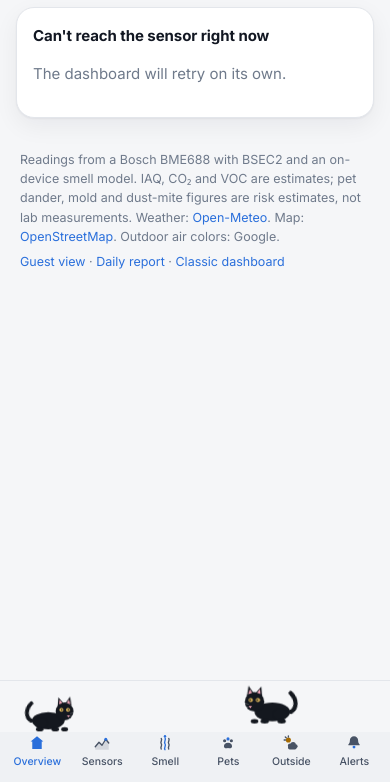
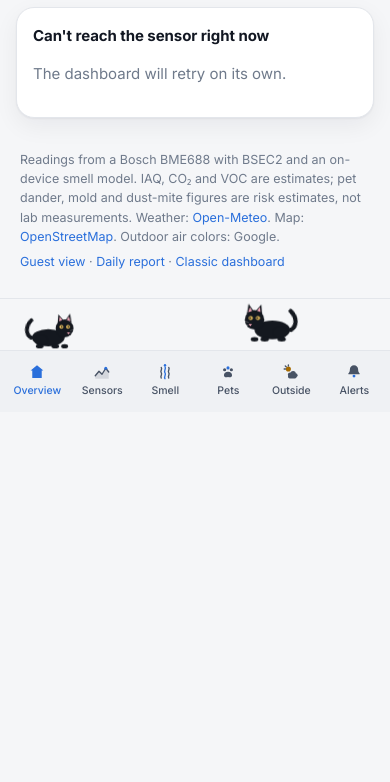
Before and after one commit to becktj90/SniffMaster, a website: page web/public/index.html in a window 390 px wide. Shown: the part 62-844 px from the top of the page. Drawn offline with nearby package versions, Linux system fonts and the light colour scheme; no server answers.

Commit message:
Fix mobile tab bar labels cut off by iOS Safari toolbar (#104)
The mobile tab bar was position:fixed, bottom:0, which in iOS Safari
anchors to the layout viewport and slides under the bottom toolbar -
env(safe-area-inset-bottom) only covers the home indicator, not the
toolbar, so the labels were half-covered (Trevor's Outside-page
screenshot). The cats band + tab bar now ride in one sticky bottom
dock at the end of the document: sticky sticks to the visible viewport,
so the dock stays above the toolbar in Safari and at the screen bottom
in the installed PWA, with no fixed pixel offset anywhere. The dock
nav is a second copy of the header nav (the header copy cannot stick
to the viewport bottom from inside the sticky header); app.js already
syncs aria-current across every .tabs link. The cats band is mounted
into the dock by cats.js, and the old 114px body clearance padding is
gone now the dock is in flow (desktop keeps its 72px).

```diff
--- a/web/public/cats.js
+++ b/web/public/cats.js
@@ -3,10 +3,10 @@
 // pet dander rose). Inline SVG cats with faces that blink, pink inner ears
 // and nose, swaying tails and an occasional ear twitch; no images, no libs.
 //
-// The cats live in a dedicated band pinned to the bottom edge of the viewport
-// — never over the content. The band sits below the page (body padding clears
-// it) and above the mobile tab bar, so no number, gauge, chart, card or text
-// is ever covered. `pointer-events: none` keeps every tap reaching the page.
+// The cats live in a dedicated band in the sticky bottom dock at the end of
+// the document (see index.html) — above the mobile tab bar, below the page
+// content, so no number, gauge, chart, card or text is ever covered.
+// `pointer-events: none` keeps every tap reaching the page.
 //
 // The dashboard script (app.js, a classic script) uses the `window.SniffCats`
 // global below; the exports keep the mapping and markup testable from node.
@@ -86,7 +86,7 @@ export function catsInnerHtml(count) {
   return cats;
 }
 
-/** HTML for the whole roaming band: fixed to the viewport bottom, no data. */
+/** HTML for the whole roaming band: lives in the bottom dock, no data. */
 export function catsBandHtml(count) {
   return `<div class="cats-band" id="cats-band" aria-hidden="true">${catsInnerHtml(count)}</div>`;
 }
@@ -101,7 +101,11 @@ export function mountCats(count) {
     const tmp = document.createElement("div");
     tmp.innerHTML = catsBandHtml(count === undefined ? 2 : count);
     band = tmp.firstChild;
-    document.body.appendChild(band);
+    // Into the bottom dock, above the tab nav — so band and tab bar move
+    // together as one sticky unit. Falls back to body if the dock is absent.
+    const dock = document.getElementById("bottom-dock");
+    if (dock) dock.prepend(band);
+    else document.body.appendChild(band);
     currentCount = clampCount(count === undefined ? 2 : count);
   }
   return band;
--- a/web/public/index.html
+++ b/web/public/index.html
@@ -100,6 +100,30 @@
     <p><a href="/guest">Guest view</a> · <a href="/report">Daily report</a> · <a href="/classic">Classic dashboard</a></p>
   </footer>
 
+  <!-- Bottom dock (mobile only): the cats band + tab bar ride in one
+       sticky wrapper at the end of the document. The tab bar is
+       position:fixed on no platform now — in iOS Safari a fixed bottom
+       bar anchors to the layout viewport and slides under the bottom
+       toolbar, cutting off the labels; a sticky dock sticks to the
+       visible viewport instead, so it stays above the toolbar in
+       Safari and at the screen bottom in the installed PWA (the tab
+       bar's own bottom padding still carries the home-indicator
+       safe-area inset). The nav here is a second copy of the header
+       nav: the header copy can't stick to the viewport bottom from
+       inside the sticky header, and app.js syncs aria-current across
+       every .tabs link, so both copies always agree. cats.js mounts
+       the cats band into this dock, above the nav. -->
+  <div class="bottom-dock" id="bottom-dock">
+    <nav class="tabs" aria-label="Sections">
+      <a href="#/" data-route="home"><svg viewBox="0 0 24 24" aria-hidden="true"><path class="fill" d="M12 3l8.5 7h-2.2v10H5.7V10H3.5z"/><rect class="acc" x="10.5" y="14.5" width="3" height="5.5" rx="1"/></svg><span>Overview</span></a>
+      <a href="#/sensors" data-route="sensors"><svg viewBox="0 0 24 24" aria-hidden="true"><path class="area" d="M3 17l5-6 4 4 5-8 4 5v9H3z"/><path d="M3 17l5-6 4 4 5-8 4 5"/><circle class="acc" cx="17" cy="7" r="2"/></svg><span>Sensors</span></a>
+      <a href="#/smell" data-route="smell"><svg viewBox="0 0 24 24" aria-hidden="true"><path d="M7 20c-2-2.5 2-4.5 0-7s2-4.5 0-7"/><path class="accs" d="M12 21c-2-3 2-5 0-8s2-5 0-8"/><path d="M17 20c-2-2.5 2-4.5 0-7s2-4.5 0-7"/><circle class="acc" cx="12" cy="3" r="1.6"/></svg><span>Smell</span></a>
+      <a href="#/pets" data-route="pets"><svg viewBox="0 0 24 24" aria-hidden="true"><circle class="fill" cx="7.5" cy="9" r="2.1"/><circle class="acc" cx="12" cy="6.5" r="2.1"/><circle class="fill" cx="16.5" cy="9" r="2.1"/><path class="fill" d="M12 11.8c-3.2 0-5.4 2.2-5.4 4.4 0 1.8 1.4 2.9 3 2.9.9 0 1.6-.4 2.4-.4s1.5.4 2.4.4c1.6 0 3-1.1 3-2.9 0-2.2-2.2-4.4-5.4-4.4z"/></svg><span>Pets</span></a>
+      <a href="#/outside" data-route="outside"><svg viewBox="0 0 24 24" aria-hidden="true"><circle class="sun" cx="8.5" cy="8" r="3.4"/><path d="M8.5 2.4v1.7M2.9 8h1.7M4.4 3.9l1.2 1.2"/><circle class="fill" cx="10.8" cy="15.8" r="3"/><circle class="fill" cx="14.8" cy="14.2" r="3.6"/><circle class="fill" cx="18.2" cy="16.2" r="2.6"/><rect class="fill" x="8" y="15.8" width="11.5" height="4.7" rx="2.3"/></svg><span>Outside</span></a>
+      <a href="#/alerts" data-route="alerts"><svg viewBox="0 0 24 24" aria-hidden="true"><path class="fill" d="M12 3a5.5 5.5 0 0 0-5.5 5.5c0 2.9-1 4.3-2 5.4-.4.4 0 1 .5 1h14c.5 0 .9-.6.5-1-1-1.1-2-2.5-2-5.4A5.5 5.5 0 0 0 12 3z"/><circle class="acc" cx="12" cy="17.4" r="1.9"/></svg><span>Alerts</span></a>
+    </nav>
+  </div>
+
   <div class="tooltip" id="tooltip" role="tooltip" hidden></div>
   <script src="https://unpkg.com/leaflet@1.9.4/dist/leaflet.js"></script>
   <script type="module" src="/cats.js"></script>
--- a/web/public/style.css
+++ b/web/public/style.css
@@ -68,7 +68,11 @@ html { -webkit-text-size-adjust: 100%; }
 body {
   margin: 0; background: var(--bg); color: var(--ink); font: 15px/1.55 var(--sans);
   -webkit-font-smoothing: antialiased; min-height: 100vh; overflow-x: hidden;
-  padding-bottom: calc(114px + env(safe-area-inset-bottom));
+  /* No bottom clearance padding: on mobile the cats band + tab bar live
+     in the sticky bottom dock at the end of the document, in flow, so
+     the footer scrolls to rest directly above them; on desktop the
+     min-width:861px rule below still clears the fixed cats band. */
+  padding-bottom: 0;
 }
 a { color: var(--accent); text-decoration: none; }
 a:hover { text-decoration: underline; }
@@ -116,10 +120,23 @@ button, input, select { font: inherit; color: inherit; }
 .icon-btn svg { width: 20px; height: 20px; fill: none; stroke: currentColor; stroke-width: 1.8; stroke-linecap: round; stroke-linejoin: round; }
 
 @media (max-width: 860px) {
-  /* backdrop-filter would make the header the containing block for the fixed tab bar */
+  /* The header is a plain opaque bar on mobile: the tab bar lives in the
+     bottom dock now, not in the header. */
   .topbar { padding-left: 16px; padding-right: 16px; backdrop-filter: none; -webkit-backdrop-filter: none; background: var(--bg); }
+  /* Header nav is hidden on mobile; the dock copy below is the tab bar. */
+  .topbar .tabs { display: none; }
+  /* Bottom dock: the cats band + tab bar in one sticky wrapper at the end
+     of the document. Sticky (not fixed): in iOS Safari a fixed bottom bar
+     anchors to the layout viewport and slides under the bottom toolbar,
+     cutting off the tab labels — env(safe-area-inset-bottom) only covers
+     the home indicator, not the toolbar. A sticky dock sticks to the
+     visible viewport instead, so it stays above the toolbar in Safari
+     and at the screen bottom in the installed PWA. The tab bar's own
+     bottom padding still carries the safe-area inset. No fixed pixel
+     offset anywhere: the dock is exactly as tall as its contents. */
+  .bottom-dock { position: sticky; bottom: 0; z-index: 30; }
   .tabs {
-    position: fixed; left: 0; right: 0; bottom: 0; margin: 0; justify-content: space-around; gap: 0;
+    margin: 0; justify-content: space-around; gap: 0;
     padding: 6px 4px calc(6px + env(safe-area-inset-bottom)); background: color-mix(in srgb, var(--bg-2) 92%, transparent);
     backdrop-filter: blur(16px); -webkit-backdrop-filter: blur(16px); border-top: 1px solid var(--line);
   }
@@ -413,19 +430,24 @@ label.choice.off { opacity: .72; }
 }
 
 /* Roaming black cats — global overlay. The cats live in a dedicated band
-   pinned to the bottom edge of the viewport: below the page content (the
-   body padding clears it) and above the mobile tab bar, so they never cover
-   a number, gauge, chart, card or text. pointer-events: none keeps every
-   tap reaching the page. The count follows the live pet dander index. */
+   in the sticky bottom dock (end of the document): above the tab bar,
+   below the page content, so they never cover a number, gauge, chart,
+   card or text. On desktop the dock is an invisible wrapper and the band
+   is fixed to the viewport bottom as before; on mobile it rides in flow
+   inside the dock. pointer-events: none keeps every tap reaching the
+   page. The count follows the live pet dander index. */
 /* The band is a solid strip, not a transparent overlay: without a
    background, page text scrolling underneath showed through around the
    opaque cats, so cats sat on top of text while scrolling (Nov 15 phone
    video). Now text slides under a solid strip like the tab bar below it. */
 .cats-band { position: fixed; left: 0; right: 0; bottom: 0; height: 64px; z-index: 30; overflow: hidden; pointer-events: none; background: var(--bg); border-top: 1px solid var(--line); }
 @media (max-width: 860px) {
-  /* Tab bar occupies the very bottom: the band rides just above it, cats a
-     touch smaller and lower so nothing clips. */
+  /* Inside the sticky bottom dock the band is in flow, directly above the
+     tab bar — no fixed offset, so the two can never drift apart or slide
+     under Safari's toolbar separately. Cats a touch smaller and lower so
+     nothing clips. */
   .cats-band { bottom: calc(50px + env(safe-area-inset-bottom)); height: 52px; }
+  .bottom-dock .cats-band { position: relative; bottom: auto; }
   .roam-cat { bottom: calc(var(--lane, 0px) * .5); }
   .roam-cat svg { width: calc(var(--w, 60px) * .85); }
 }
```
Also changed, not shown: web/test/layout.test.mjs (+89 -3 lines).
